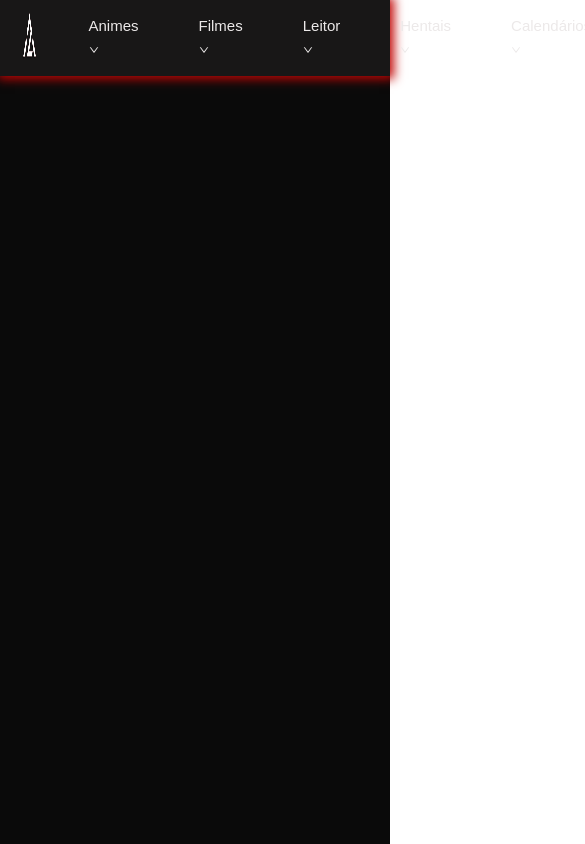
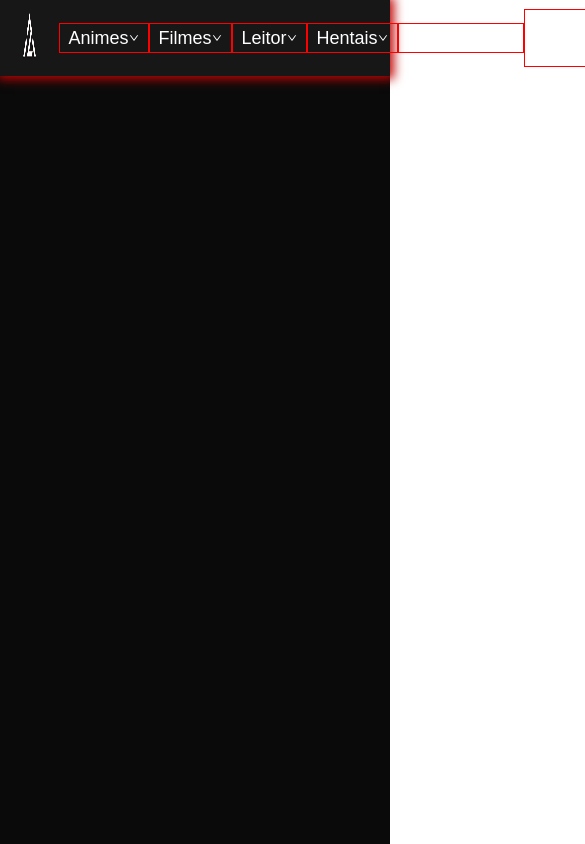
Before and after one commit to felipemali/list-anime, a React (Create React App) app: page / in a window 390 px wide. Shown: the top 844 px of the page, 585 px wide, since content can reach past the window. Built offline with nearby package versions, Linux system fonts and the light colour scheme; no server answers.

Commit message:
mudanca no css

```diff
--- a/src/components/ButtonsDropDown/index.css
+++ b/src/components/ButtonsDropDown/index.css
@@ -1,7 +1,7 @@
 .menu-links {
   font-family: Montserrat, sans-serif !important;
-  color: rgb(236, 233, 233);
-  font-size: 15px;
+  color: rgb(255, 255, 255);
+  font-size: 14px;
   padding: 0px 2em;
 }
 .menu-background {
@@ -11,3 +11,35 @@
 .link-buttons:hover {
   background-color: rgb(141, 42, 42);
 }
+@media (max-width: 1247px) {
+  .menu-links {
+    font-family: Montserrat, sans-serif !important;
+    color: rgb(255, 255, 255);
+    font-size: 14px;
+    padding: 0px 0.8em;
+  }
+}
+@media (max-width: 1024px) {
+  .menu-links {
+    font-family: Montserrat, sans-serif !important;
+    color: rgb(255, 255, 255);
+    font-size: 14px;
+    padding: 0px 0.5em;
+  }
+}
+@media (max-width: 768px) {
+  .menu-links {
+    font-size: 18px;
+    color: rgb(255, 255, 255);
+    border: 1px solid red;
+    display: flex;
+    align-items: center;
+  }
+  .container-buttonsDrop {
+    border: 2px solid gold;
+    display: flex;
+    flex-wrap: wrap;
+
+    /* flex-wrap: wrap; */
+  }
+}
```
